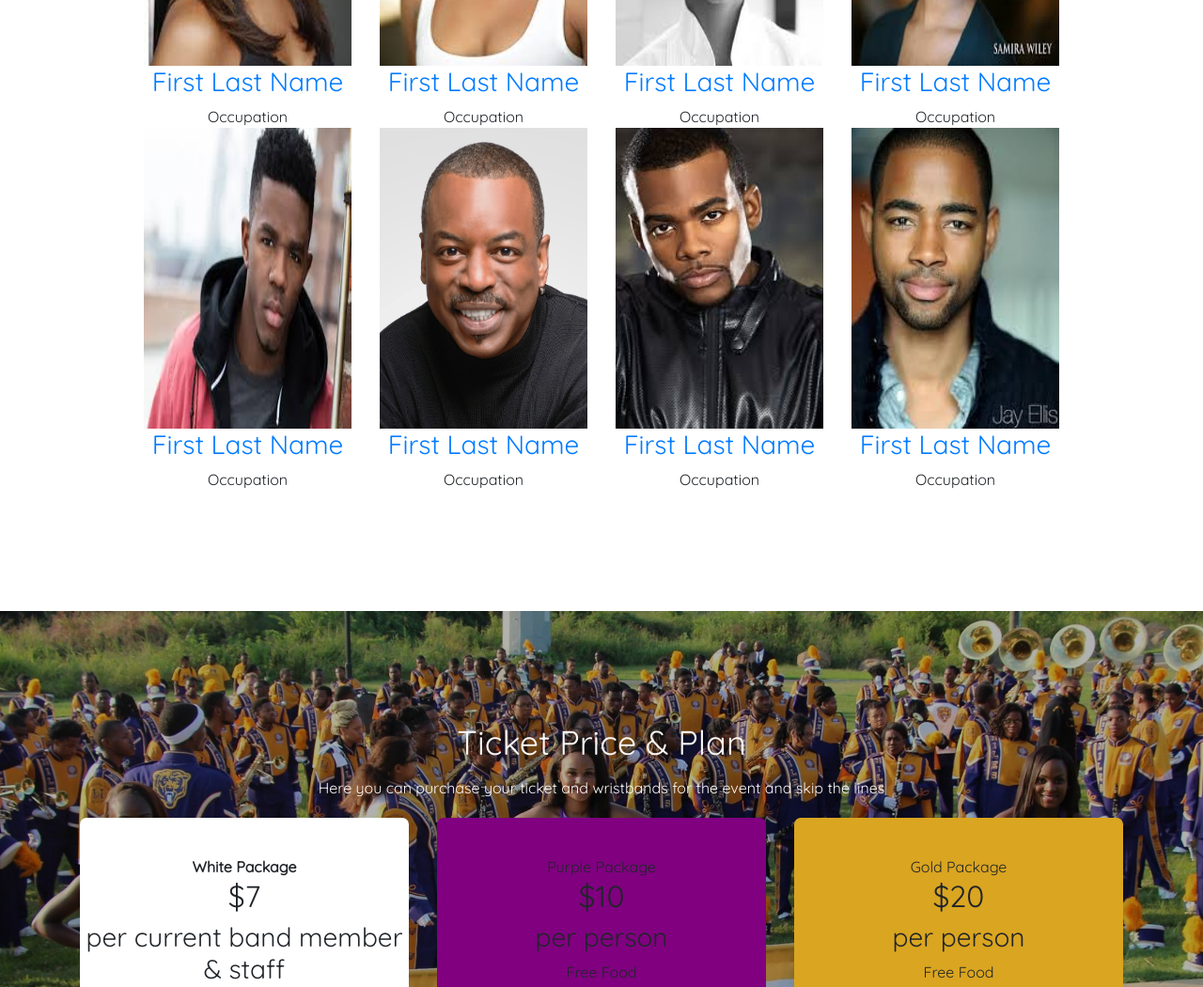
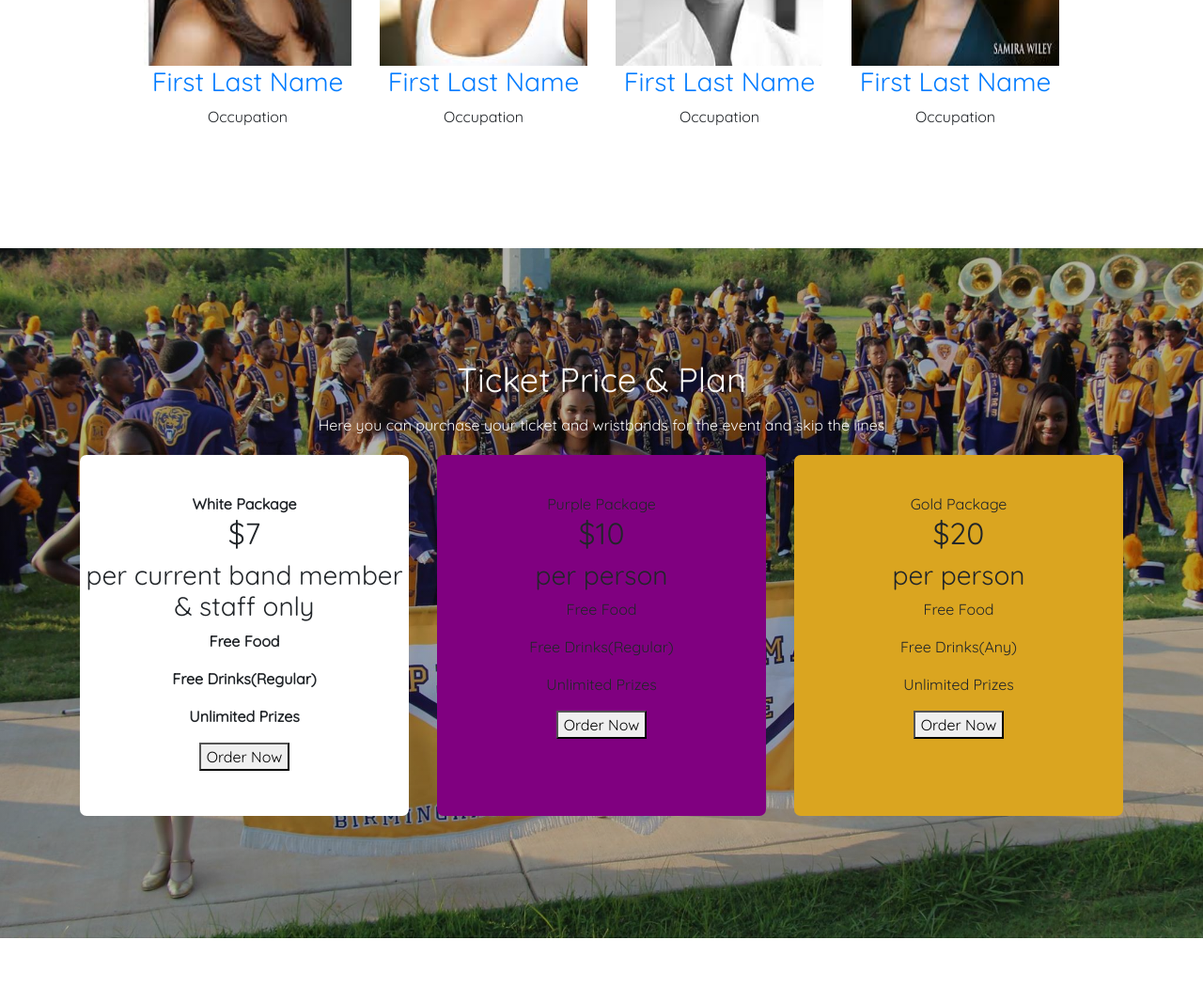
Before and after one commit to JFenderson/pmm-day-site, a website built with webpack: page client/index.html in a window 1280 px wide. Shown: the part 2480-3530 px from the top of the page at 94% size. Built offline with nearby package versions, Linux system fonts and the light colour scheme; a script that the page names is missing.

Commit message:
fixing merge error

```diff
--- a/client/index.css
+++ b/client/index.css
@@ -452,7 +452,7 @@ font-family: 'Comfortaa', cursive;
 /* starts photo gallery/slideshow */
 .photo-gallery-area{
     padding: 118px 0 125px;
-    height: 200vh;
+    height: 140vh;
     font-family: 'Quicksand', sans-serif;
 }
 .photo-gallery{
--- a/client/index.html
+++ b/client/index.html
@@ -306,62 +306,6 @@
               </div>
             </div>
           </div>
-          <!-- person 5 -->
-          <div class="col-lg-3 col-md-3 col-sm-6 col-xs-6">
-            <div class="comittee-person">
-              <a href="#">
-                <img class="img-responsive" src="./images/guy.jpeg" alt="Card image cap">
-              </a>
-              <div class="comittee-content">
-                <h3>
-                  <a href="#">First Last Name</a>
-                </h3>
-                <span>Occupation</span>
-              </div>
-            </div>
-          </div>
-          <!-- person 6 -->
-          <div class="col-lg-3 col-md-3 col-sm-6 col-xs-6">
-            <div class="comittee-person">
-              <a href="#">
-                <img class="img-responsive" src="./images/levarburton_headshot.jpg" alt="Card image cap">
-              </a>
-              <div class="comittee-content">
-                <h3>
-                  <a href="#">First Last Name</a>
-                </h3>
-                <span>Occupation</span>
-              </div>
-            </div>
-          </div>
-          <!-- person 7 -->
-          <div class="col-lg-3 col-md-3 col-sm-6 col-xs-6">
-            <div class="comittee-person">
-              <a href="#">
-                <img class="img-responsive" src="./images/mario.jpeg" alt="Card image cap">
-              </a>
-              <div class="comittee-content">
-                <h3>
-                  <a href="#">First Last Name</a>
-                </h3>
-                <span>Occupation</span>
-              </div>
-            </div>
-          </div>
-          <!-- person 8 -->
-          <div class="col-lg-3 col-md-3 col-sm-6 col-xs-6">
-            <div class="comittee-person">
-              <a href="#">
-                <img class="img-responsive" src="./images/insecure.jpeg" alt="Card image cap">
-              </a>
-              <div class="comittee-content">
-                <h3>
-                  <a href="#">First Last Name</a>
-                </h3>
-                <span>Occupation</span>
-              </div>
-            </div>
-          </div>
           <!-- end people -->
         </div>
       </div>
@@ -378,7 +322,7 @@
             <div class="price-box1 price-box-hover">
               <span>White Package</span>
               <h2>$7</h2>
-              <h3>per current band member & staff</h3>
+              <h3>per current band member & staff only </h3>
               <p>Free Food</p>
               <p>Free Drinks(Regular)</p>
               <p>Unlimited Prizes</p>
@@ -457,7 +401,7 @@
       </div>
     </div>
     <!-- Footer Area Starts -->
-    <footer id="footer">
+    <footer id="footer" class="footer-container">
       <div class="footer-area-top">
         <div class="container">
           <div class="row">
```
